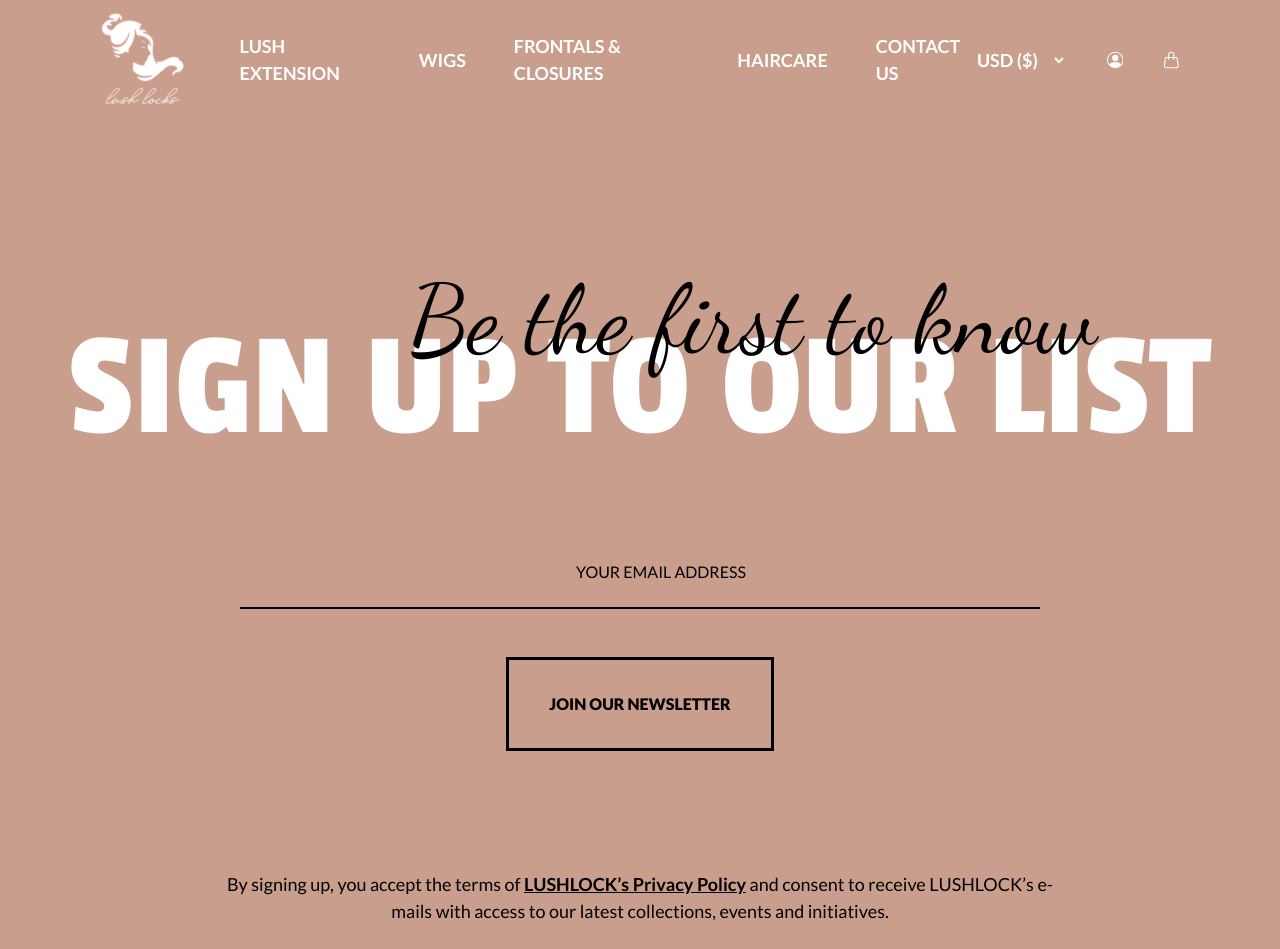
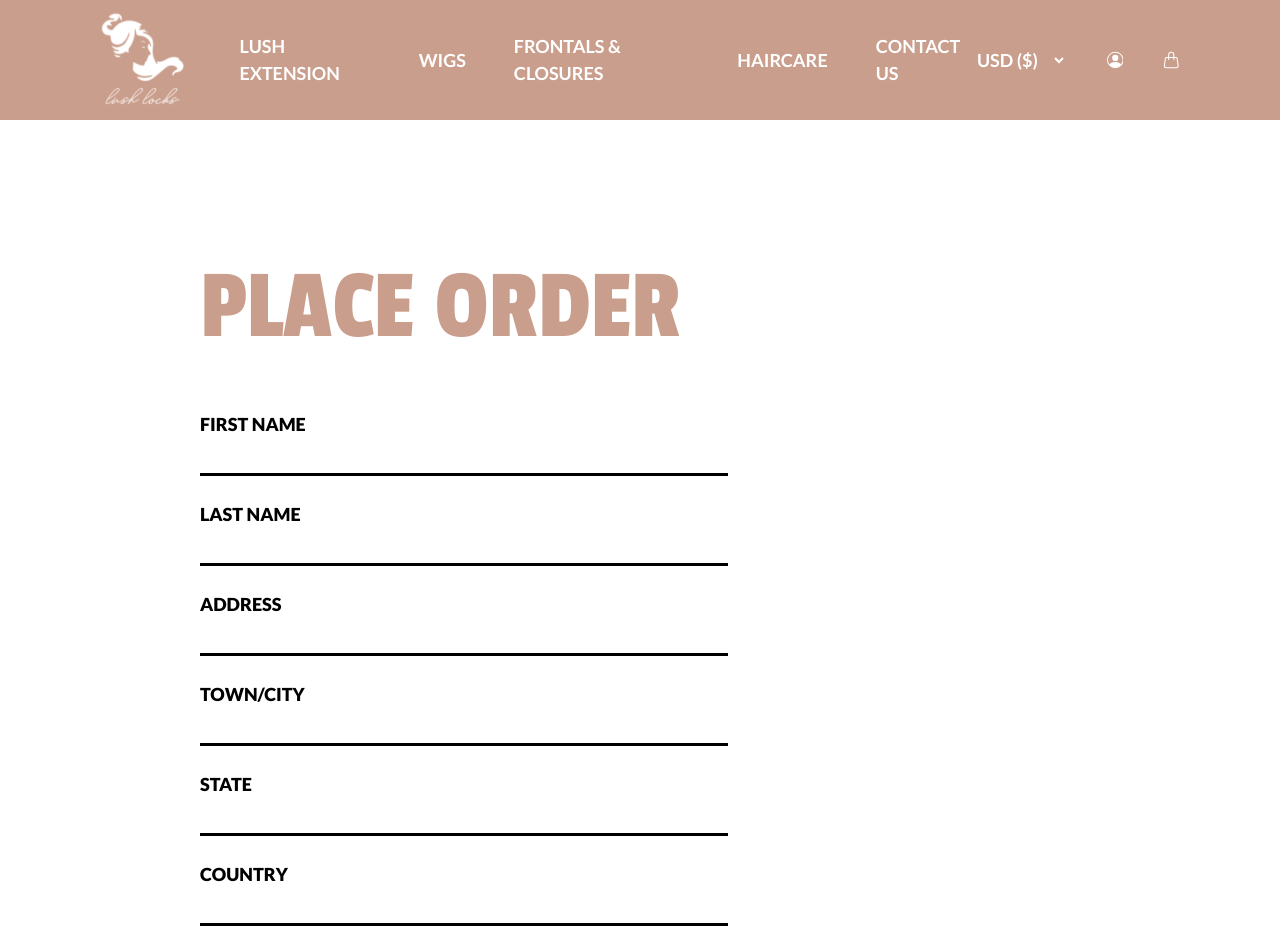
Before and after one commit to The-isaacagboola/Lush-Hair, a React (Vite) app: page /checkout/place-order in a window 1280 px wide. Shown: the top 949 px of the page. Built offline with nearby package versions, Linux system fonts and the light colour scheme.

Commit message:
progress

```diff
--- a/src/App.jsx
+++ b/src/App.jsx
@@ -7,6 +7,7 @@ import LushExtension from "./LushExtensions/LushExtension";
 import Details from "./Details/details";
 import Checkout from "./Checkout/Checkout";
 import { useEffect } from "react";
+import PlaceOrder from "./PlaceOrder/PlaceOrder";
 
 function App() {
   useEffect(() => {
@@ -21,6 +22,7 @@ function App() {
         <Route path="/lushextension" element={<LushExtension />} />
         <Route path="/details/:id" element={<Details />} />
         <Route path="/checkout" element={<Checkout />} />
+        <Route path="/checkout/place-order" element={<PlaceOrder />} />
       </Routes>
       <Footer />
     </BrowserRouter>
--- a/src/Checkout/Billing.jsx
+++ b/src/Checkout/Billing.jsx
@@ -1,8 +1,10 @@
+/* eslint-disable react/prop-types */
 import { useEffect, useState } from "react";
 import styles from "./bill.module.css";
-// eslint-disable-next-line react/prop-types
-function Billing(bag) {
-  const element = [...bag.bag];
+
+function Billing(props) {
+  const element = [...props.bag];
+  const variant = props.variant;
   const [subTotal, setSubTotal] = useState(0);
   const [vat, setVat] = useState(6.25);
   const [grand, setGrand] = useState(vat + subTotal);
@@ -21,9 +23,20 @@ function Billing(bag) {
     setGrand(vat + subTotal);
   }, [subTotal, vat]);
 
+  console.log(variant);
   return (
-    <div className={styles.billingContainer}>
-      <div className={styles.billing}>
+    <div
+      className={
+        variant === "billingContainer"
+          ? styles.billingContainer
+          : styles.billDiv
+      }
+    >
+      <div
+        className={
+          variant === "billingContainer" ? styles.billing : styles.billingOrder
+        }
+      >
         <p>
           SUB-TOTAL <span>${subTotal}.00</span>
         </p>
--- a/src/Checkout/Checkout.jsx
+++ b/src/Checkout/Checkout.jsx
@@ -86,9 +86,9 @@ function Checkout() {
           );
         })}
       </div>
-      <Billing bag={[...bag]} />
+      <Billing bag={[...bag]} variant="billingContainer" />
       <Link
-        to="/"
+        to="/checkout/place-order"
         style={{
           display: "flex",
           justifyContent: "center",
@@ -100,6 +100,4 @@ function Checkout() {
     </>
   );
 }
-
 export default Checkout;
-//populate the bag from details page and populate the html of the bag with them
--- a/src/Checkout/bill.module.css
+++ b/src/Checkout/bill.module.css
@@ -9,7 +9,7 @@
   font-family: var(--font-lato);
   font-weight: 900;
 }
-.billing {
+.billingContainer > .billing {
   display: flex;
   padding: 42px 30px;
   background-color: var(--clr-pink);
@@ -17,17 +17,50 @@
   width: 30%;
   flex-direction: column;
 }
-.billing p {
+.billingContainer .billDiv .billing {
+  width: 60%;
+}
+.billingContainer .billing p {
   display: flex;
   justify-content: space-between;
   align-items: center;
   width: 100%;
 }
-.billing p span {
+.billingContainer .billing p span {
   font-size: 24px;
 }
-.billing .divLine {
+.billingContainer .billing .divLine {
   width: 100%;
   height: 2px;
   background-color: hsla(0, 0%, 0%, 1);
 }
+/* PLACE ORDER STYLES */
+
+.billDiv {
+  width: 40%;
+  display: flex;
+}
+.billDiv > div {
+  display: flex;
+  padding: 20px 30px;
+  width: 100%;
+  height: max-content;
+  flex-direction: column;
+  gap: 24px;
+  background-color: var(--clr-pink);
+}
+
+.billDiv .billingOrder p {
+  display: flex;
+  justify-content: space-between;
+  align-items: center;
+  width: 100%;
+}
+.billDiv .billingOrder p span {
+  font-size: 24px;
+}
+.billDiv .billingOrder .divLine {
+  width: 100%;
+  height: 2px;
+  background-color: hsla(0, 0%, 0%, 1);
+}
--- /dev/null
+++ b/src/PlaceOrder/PlaceOrder.jsx
@@ -0,0 +1,51 @@
+import styles from "./place.module.css";
+import Billing from "../Checkout/Billing";
+function PlaceOrder() {
+  const bag = JSON.parse(localStorage.getItem("bag"));
+  console.log(bag);
+  return (
+    <div className={styles.placeOrder}>
+      <h1>PLACE ORDER</h1>
+      <div style={{ display: "flex" }}>
+        <div className={styles.inputs}>
+          <div className={styles.relatives}>
+            <label htmlFor="firstName">FIRST NAME</label>
+            <input type="text" name="firstName" />
+          </div>
+          <div className={styles.relatives}>
+            <label htmlFor="lastName">LAST NAME </label>
+            <input type="text" name="lastName" />
+          </div>
+          <div className={styles.relatives}>
+            <label htmlFor="address">ADDRESS </label>
+            <input type="text" name="address" />
+          </div>
+          <div className={styles.relatives}>
+            <label htmlFor="town">TOWN/CITY </label>
+            <input type="text" name="town" />
+          </div>
+          <div className={styles.relatives}>
+            <label htmlFor="state">STATE </label>
+            <input type="text" name="state" />
+          </div>
+          <div className={styles.relatives}>
+            <label htmlFor="COUNTRY">COUNTRY </label>
+            <input type="text" name="COUNTRY" />
+          </div>
+          <div className={styles.relatives}>
+            <label htmlFor="email">EMAIL ADDRESS </label>
+            <input type="email" name="email" />
+          </div>
+          <div className={styles.relatives}>
+            <label htmlFor="phoneNumber">PHONE NUMBER </label>
+            <input type="text" name="phoneNumber" />
+          </div>
+        </div>
+        {bag ? <Billing variant="billDiv" bag={[...bag]} /> : null}
+      </div>
+    </div>
+  );
+}
+export default PlaceOrder;
+// use useContext so store global variables available to every part
+// also apply the [_ , setcontext] = useContext(contextName) from the details variable where our our grands were defined
--- /dev/null
+++ b/src/PlaceOrder/place.module.css
@@ -0,0 +1,38 @@
+.placeOrder {
+  padding: 140px 200px;
+  font-family: var(--lato);
+  font-size: 18px;
+  font-weight: 900;
+}
+.placeOrder h1 {
+  margin-bottom: 80px;
+  font-size: 100px;
+  font-family: var(--font-passion);
+  color: var(--clr-pink);
+  line-height: 96px;
+  font-weight: 400;
+}
+.placeOrder .inputs {
+  display: flex;
+  flex-direction: column;
+  position: relative;
+  width: 60%;
+}
+.placeOrder .inputs input {
+  margin-top: 10px;
+  width: 100%;
+  outline: none;
+  border: none;
+  border-bottom: 3px solid hsla(0, 0%, 0%, 1);
+  cursor: pointer;
+}
+
+.placeOrder .relatives {
+  position: relative;
+  margin-bottom: 50px;
+}
+.placeOrder label {
+  position: absolute;
+  top: -25px;
+  left: 0;
+}
--- a/src/nav/nav.jsx
+++ b/src/nav/nav.jsx
@@ -16,7 +16,7 @@ function Nav() {
             <Link to="/lushExtension"> LUSH EXTENSION</Link>
           </li>
           <li>
-            <Link to="/">WIGS</Link>
+            <Link to="/lushExtension">WIGS</Link>
           </li>
           <li>
             <Link to="/">FRONTALS & CLOSURES</Link>
@@ -35,14 +35,14 @@ function Nav() {
           <option value="NGN">{"NGN (#)"}</option>
           <option value="EURO">{"EURO (£)"}</option>
         </select>
-        <a href="">
+        <Link to="">
           {" "}
           <PersonCircle size={24} />{" "}
-        </a>
-        <a href="">
+        </Link>
+        <Link to="/checkout">
           {" "}
           <Handbag size={24} />{" "}
-        </a>
+        </Link>
       </div>
     </nav>
   );
```
